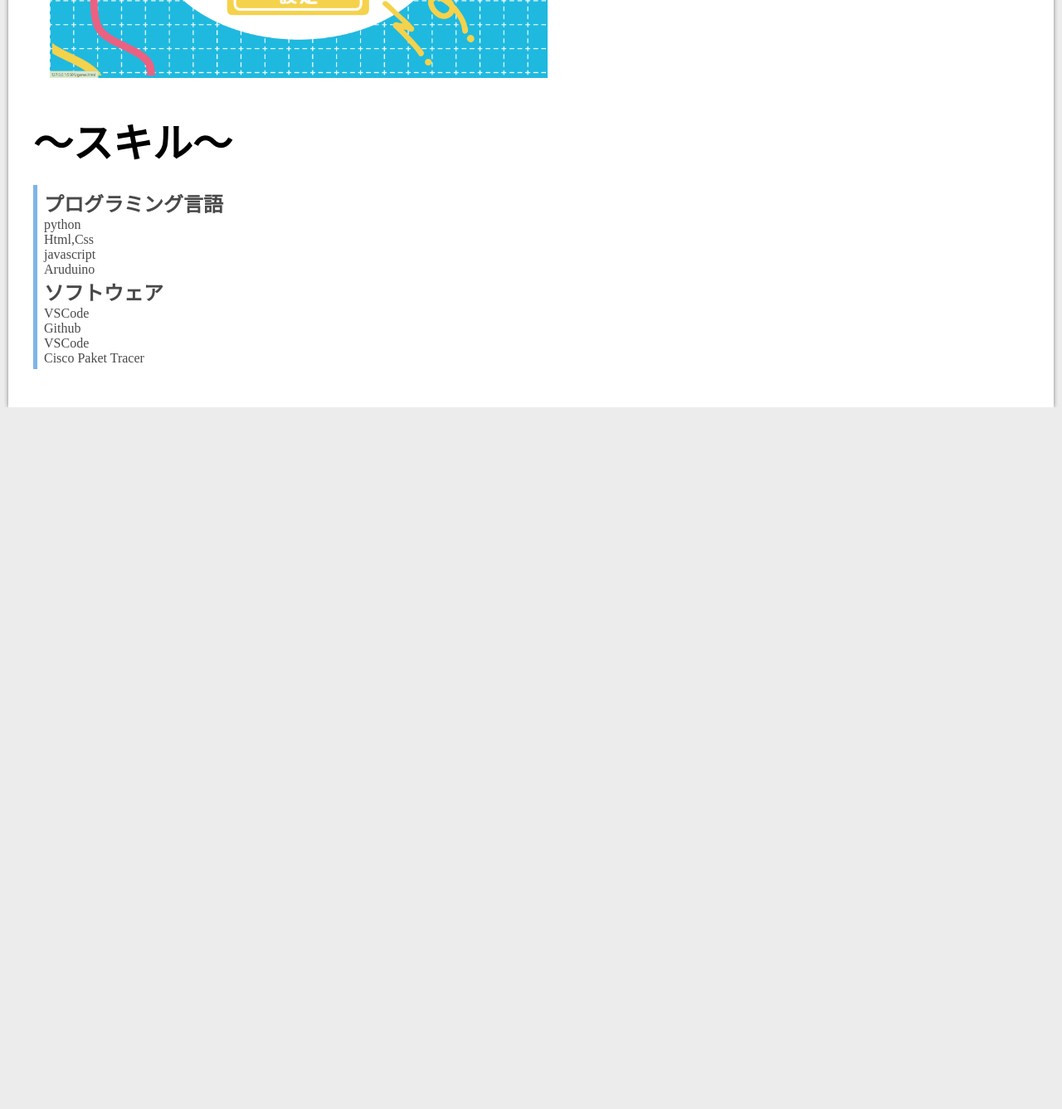
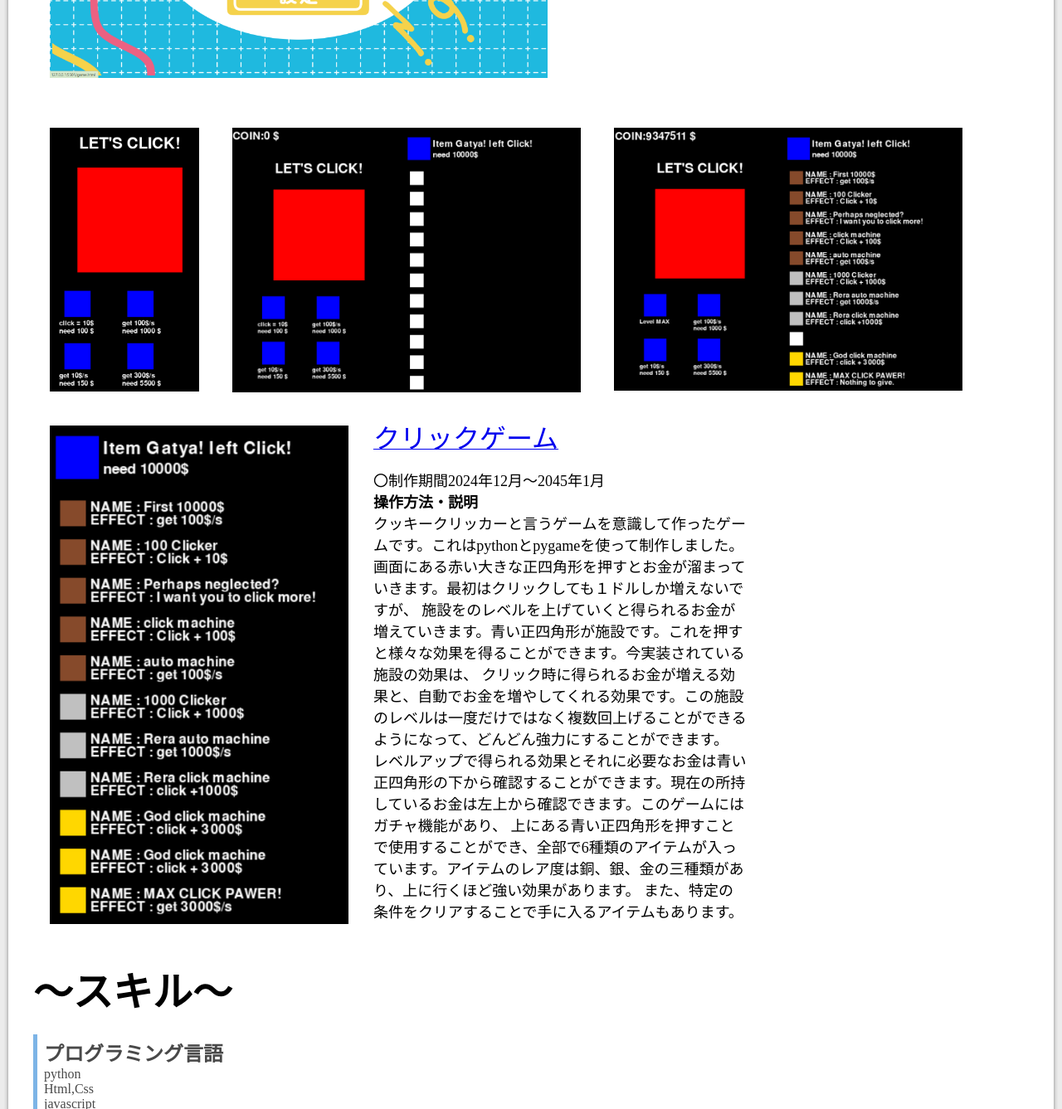
Before and after one commit to arikait0/Curry-Recipe, a plain HTML site: page index.html in a window 1280 px wide. Shown: the part 1600-2937 px from the top of the page at 83% size. Before the commit the page ends 2091 px from the top, so only its background shows below. Drawn offline with nearby package versions, Linux system fonts and the light colour scheme.

Commit message:
クリックゲーム

```diff
--- a/index.html
+++ b/index.html
@@ -49,6 +49,33 @@
             </div>
       </div>
 
+    </div>
+    <div style="margin:20px;"></div>
+
+    <div style="display:flex; margin:10;">
+        <img class="block1" src="png\スクリーンショット 2025-01-17 181401.png" style="width: 15%;height:0%;"></br>
+        <img class="block1" src="png\スクリーンショット 2025-01-17 235544.png" style="width: 35%;height:0%;"></br>
+        <img class="block1" src="png\スクリーンショット 2025-01-17 235451.png" style="width: 35%;height:0%;"></br>
+    </div>
+    <div style="display:flex; margin:10;">
+        <img class="block1" src="png\スクリーンショット 2025-01-18 001512.png" style="width: 30%;height:0%;"></br>
+        <div id="s1"><a href="https://github.com/arikait0/pygame.git"><font size="6">クリックゲーム</font></a>
+          <p style="width:450px;"><font size="4">〇制作期間2024年12月～2045年1月<br>
+          <strong size = "8">操作方法・説明</strong><br>
+            クッキークリッカーと言うゲームを意識して作ったゲームです。これはpythonとpygameを使って制作しました。
+            画面にある赤い大きな正四角形を押すとお金が溜まっていきます。最初はクリックしても１ドルしか増えないですが、
+            施設をのレベルを上げていくと得られるお金が増えていきます。青い正四角形が施設です。これを押すと様々な効果を得ることができます。今実装されている施設の効果は、
+            クリック時に得られるお金が増える効果と、自動でお金を増やしてくれる効果です。この施設のレベルは一度だけではなく複数回上げることができるようになって、どんどん強力にすることができます。
+            レベルアップで得られる効果とそれに必要なお金は青い正四角形の下から確認することができます。現在の所持しているお金は左上から確認できます。このゲームにはガチャ機能があり、
+            上にある青い正四角形を押すことで使用することができ、全部で6種類のアイテムが入っています。アイテムのレア度は銅、銀、金の三種類があり、上に行くほど強い効果があります。
+            また、特定の条件をクリアすることで手に入るアイテムもあります。
+
+          </font>
+          </p>
+
+          </div>
+    </div>
+
     <h2 id="スキル"><font size="7">～スキル～</font></h2>
     <ul class="skill">
       <strong><font size="5">プログラミング言語</font></strong></br>
```
Also changed, not shown: png/スクリーンショット 2025-01-17 181401.png (added), png/スクリーンショット 2025-01-17 235451.png (added), png/スクリーンショット 2025-01-17 235544.png (added), png/スクリーンショット 2025-01-18 001512.png (added).
